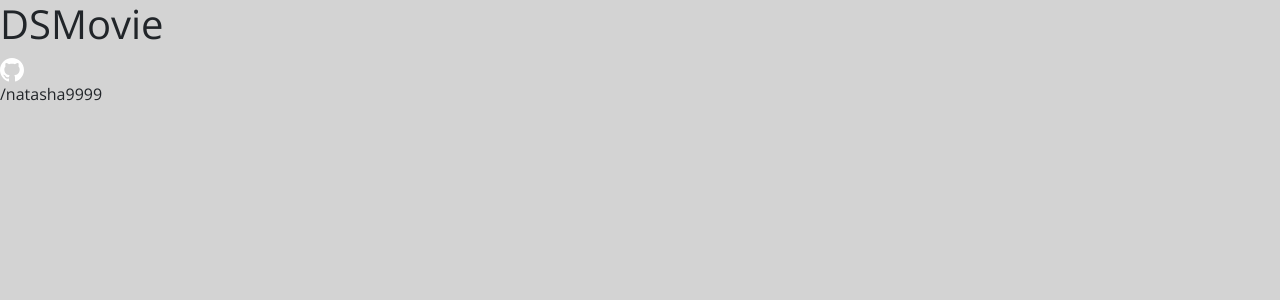
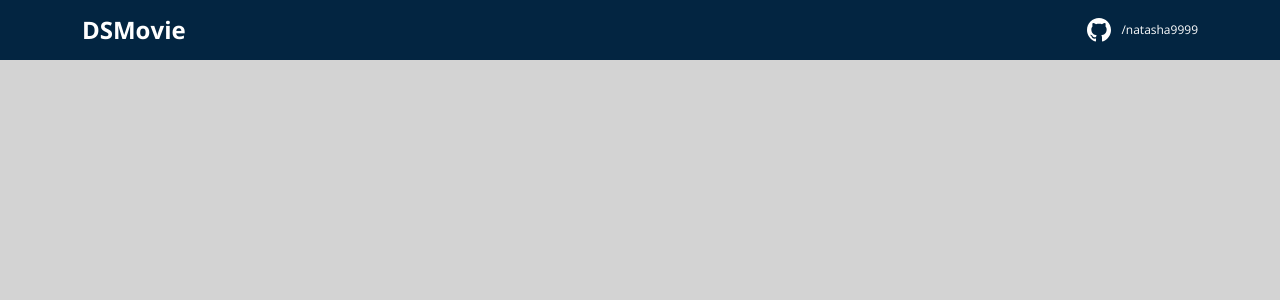
Before and after one commit to natasha9999/dsmovie2, a React (Create React App) app in the folder frontend/: page / in a window 1280 px wide. Shown: the top 300 px of the page. Built offline with nearby package versions, Linux system fonts and the light colour scheme.

Commit message:
Navbar criada

```diff
--- a/frontend/src/Components/Navbar/index.tsx
+++ b/frontend/src/Components/Navbar/index.tsx
@@ -1,16 +1,17 @@
 import { ReactComponent as GithubIcon } from '../../assets/img/github-icon.svg';
+import './styles.css';
 
 function Navbar() {
     return (
         /*Menu de navegação*/
         <header>
-            <nav>
-                <div>
-                    <h1>DSMovie</h1>
+            <nav className="container">
+                <div className="dsmovie-nav-content">
+                    <h1 className="dsmovie-titulo-logo">DSMovie</h1>
                     <a href="https://github.com/natasha9999/dsmovie2" target="_blank">
-                        <div>
+                        <div className="dsmovie-contato-github-content">
                             <GithubIcon />
-                            <p>/natasha9999</p>
+                            <p className="dsmovie-text-github">/natasha9999</p>
                         </div>
                     </a>
                 </div>
--- /dev/null
+++ b/frontend/src/Components/Navbar/styles.css
@@ -0,0 +1,30 @@
+header {
+    background-color: var(--color-secondary);
+    height: 60px;
+    display: flex;
+    align-items: center;
+}
+
+.dsmovie-nav-content {
+    display: flex;
+    justify-content: space-between;
+    align-items: center;
+}
+
+.dsmovie-text-github {
+    color: #ffffff;
+    font-size: 12px;
+    margin: 0 0 0 10px;
+}
+
+.dsmovie-titulo-logo {
+    color: #ffffff;
+    margin: 0;
+    font-weight: 700;
+    font-size: 24px;
+}
+
+.dsmovie-contato-github-content {
+    display: flex;
+    align-items: center;
+}
```
